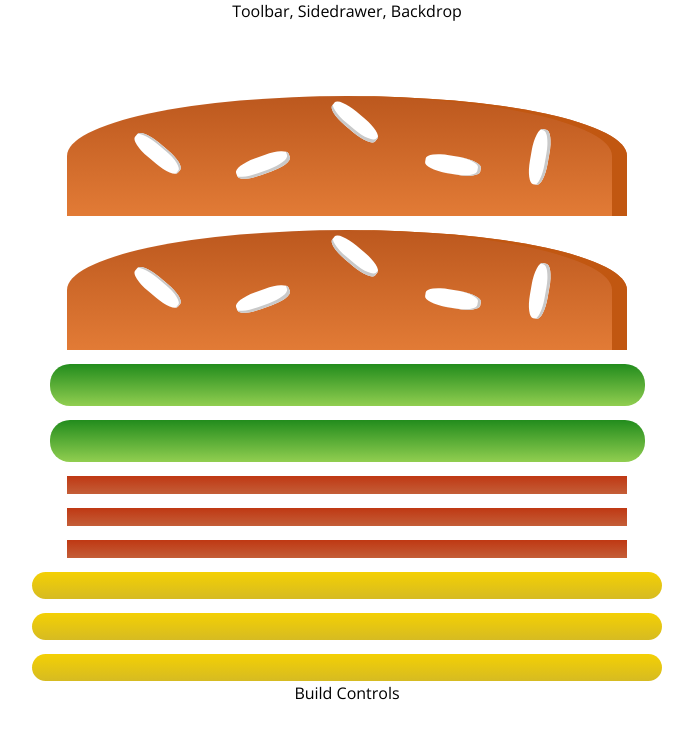
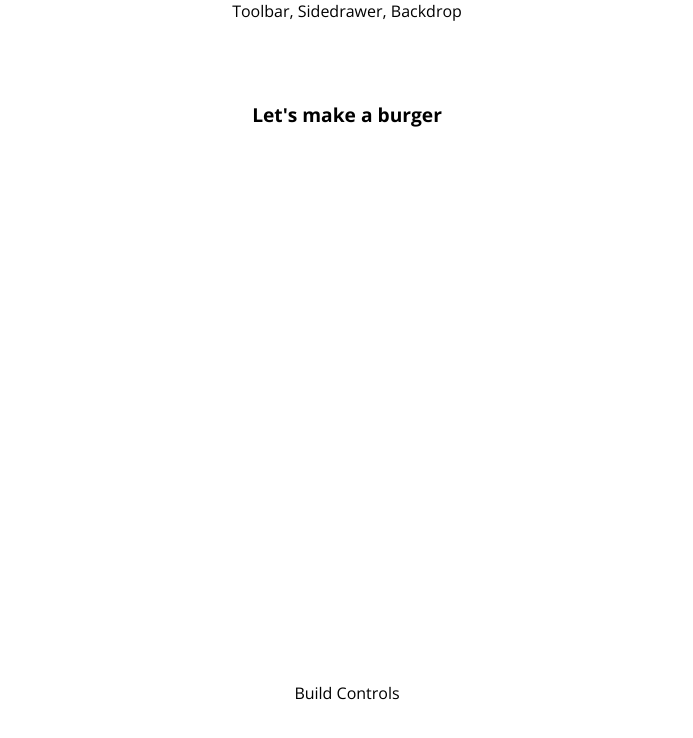
Before and after one commit to mkrabacher/react-burger-builder, a React (Create React App) app: page / in a window 1280 px wide. Shown: the top 738 px of the page, without its empty margins (293-986 px from the left). Built offline with nearby package versions, Linux system fonts and the light colour scheme.

Commit message:
handled empty burger use case

```diff
--- a/src/components/Burger/Burger.js
+++ b/src/components/Burger/Burger.js
@@ -7,11 +7,18 @@ const burger = (props) => {
 
   let fixins = [];
   fixins = Object.keys(props.fixins).map(fixinKey => {
-   return  [...Array(props.fixins[fixinKey])].map((_, i) => {
-      return <BurgerIngrediant key={fixinKey + i} type={fixinKey}/>;
+    return [...Array(props.fixins[fixinKey])].map((_, i) => {
+      return <BurgerIngrediant key={fixinKey + i} type={fixinKey} />;
     })
+  });
+  fixins = fixins.reduce((arr, el) => {
+    return arr.concat(el)
+  }, []);
 
-  });
+  if (fixins.length === 0) {
+    fixins = <p>Let's make a burger</p>
+  }
+
 
   return (
     <div className="Burger">
--- a/src/containers/BurgerBuilder/BurgerBuilder.js
+++ b/src/containers/BurgerBuilder/BurgerBuilder.js
@@ -5,12 +5,12 @@ import Aux from '../../hoc/AuxWrapper'
 class BurgerBuilder extends Component {
   state = {
     fixins: {
-      'bread-top': 2,
-      'lettuce': 2,
-      'bacon': 3,
-      'cheese': 7,
+      'bread-top': 0,
+      'lettuce': 0,
+      'bacon': 0,
+      'cheese': 0,
       'meat': 0,
-      'bread-bottom': 1,
+      'bread-bottom': 0,
     }
   }
 
```
